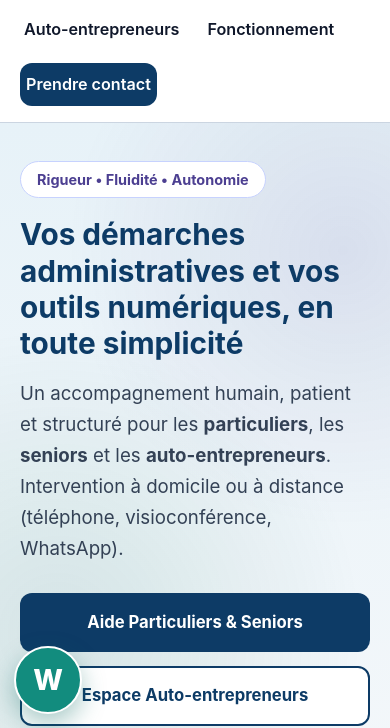
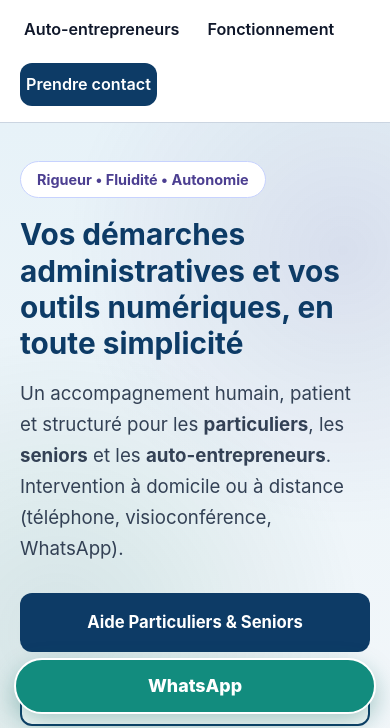
Before and after one commit to jpeul28-wq/jpeulservice-fr, a plain HTML site: page index.html in a window 390 px wide. Shown: the part 116-844 px from the top of the page. Drawn offline with Linux system fonts and the light colour scheme.

Commit message:
Update index.html

```diff
--- a/index.html
+++ b/index.html
@@ -224,19 +224,19 @@
   position: fixed;
   left: 18px;
   bottom: 22px;
-  width: 64px;
-  height: 64px;
-  padding: 0;
-  border-radius: 50%;
+  height: 54px;
+  padding: 0 22px;
+  border-radius: 999px;
   z-index: 900;
   display: inline-flex;
   align-items: center;
   justify-content: center;
   background-color: var(--whatsapp-green);
   color: #ffffff !important;
-  font-size: 1.5rem;
+  font-size: 1rem;
   font-weight: 800;
   line-height: 1;
+  white-space: nowrap;
   text-decoration: none !important;
   border: 2px solid #ffffff;
   box-shadow: 0 10px 24px rgba(11, 107, 96, 0.35);
@@ -254,11 +254,9 @@
   .whatsapp-float {
     left: 14px;
     bottom: 18px;
-    width: 68px;
-    height: 68px;
-    padding: 0;
-    border-radius: 50%;
-    font-size: 1.65rem;
+    height: 56px;
+    padding: 0 20px;
+    font-size: 1.05rem;
   }
 }
     /* ==========================================================================
@@ -1039,7 +1037,7 @@
   </main>
 
   <!-- GROS BOUTON WHATSAPP FLOTTANT 33744418090 -->
-  <a
+ <a
   class="whatsapp-float"
   href="https://wa.me/33744418090"
   target="_blank"
@@ -1047,7 +1045,7 @@
   aria-label="Demande sur WhatsApp"
   title="Demande sur WhatsApp"
 >
-  W
+  WhatsApp
 </a>
 
   <!-- PIED DE PAGE -->
```
